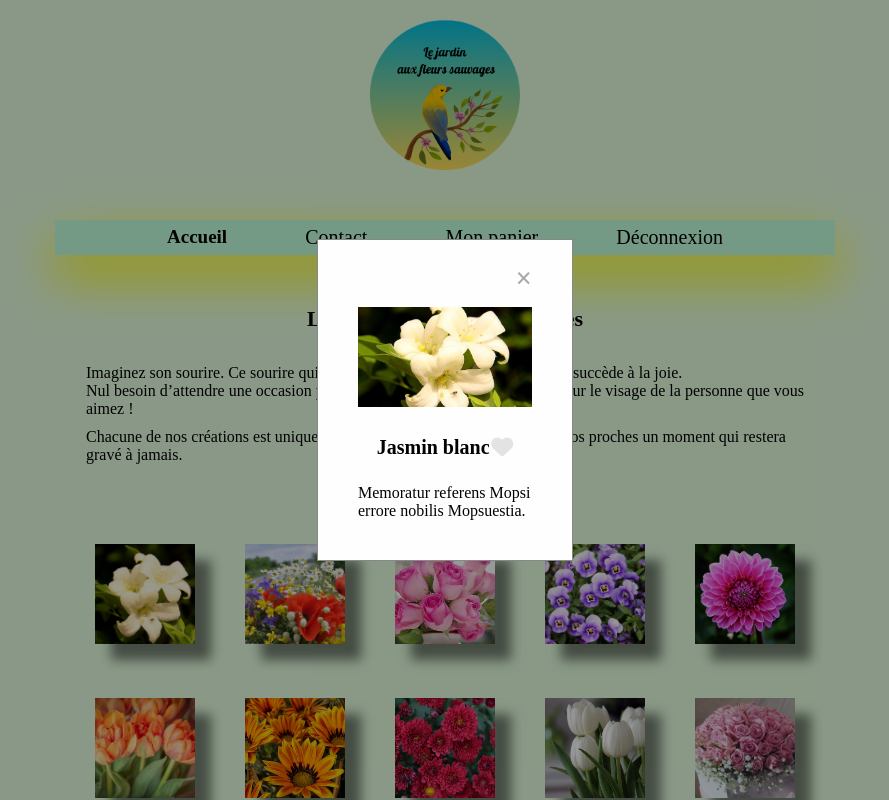
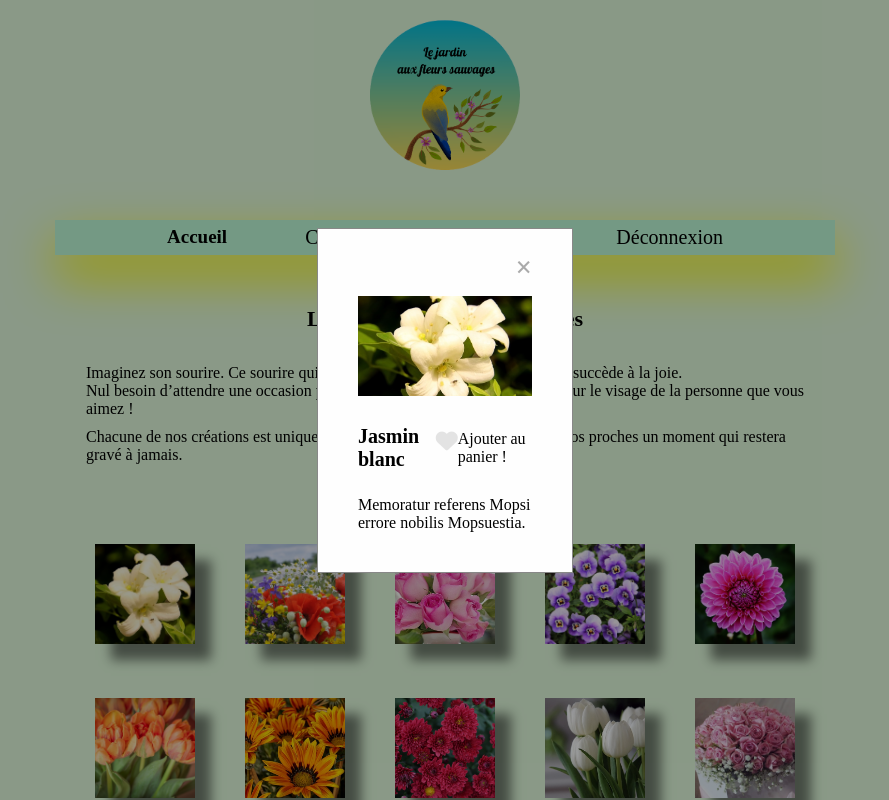
Before and after one commit to NatashaFinkel/The-flower-power-project, a React (Vite) app: page / in a window 1280 px wide. Both pictures are taken after a click on the element 340 px from the left and 595 px from the top of the page. Shown: the top 800 px of the page, without its empty margins (195-1084 px from the left). Built offline with nearby package versions, Linux system fonts and the light colour scheme.

Commit message:
Ajout de data-testid sur l'icone coeur

```diff
--- a/src/components/Modal.jsx
+++ b/src/components/Modal.jsx
@@ -63,8 +63,8 @@ function Modal({ mImgSrc, mImgAlt, mTitle, mDescription }) {
                 <div className="modal-title-div">
                     <h2 id="modal-title" data-testid="modal-title-test-id" className="modal-title">{mTitle}</h2>
 
-                    <div className="heart-icon-div tooltip">
-                        <i id="heart" className={`fa-solid fa-heart heart-icon`} onClick={handleAddBouquet}
+                    <div className="heart-icon-div">
+                        <i id="heart" data-testid="heart-test-id" className={`fa-solid fa-heart heart-icon`} onClick={handleAddBouquet}
                         ></i>
                         <span className="tooltiptext">Ajouter au panier !</span>
                     </div>
```
